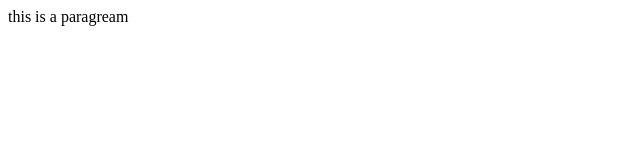
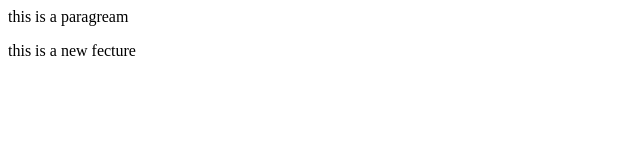
Before and after one commit to nikhilojha04/LocalRepo, a plain HTML site: page index.html in a window 1280 px wide. Shown: the whole page, without its empty margins (0-640 px from the left). Drawn offline with Linux system fonts and the light colour scheme.

Commit message:
add new fextyre

```diff
--- a/index.html
+++ b/index.html
@@ -1,2 +1,3 @@
 
 <p>this is a paragream</p>
+<p>this is a new fecture</p>
```
